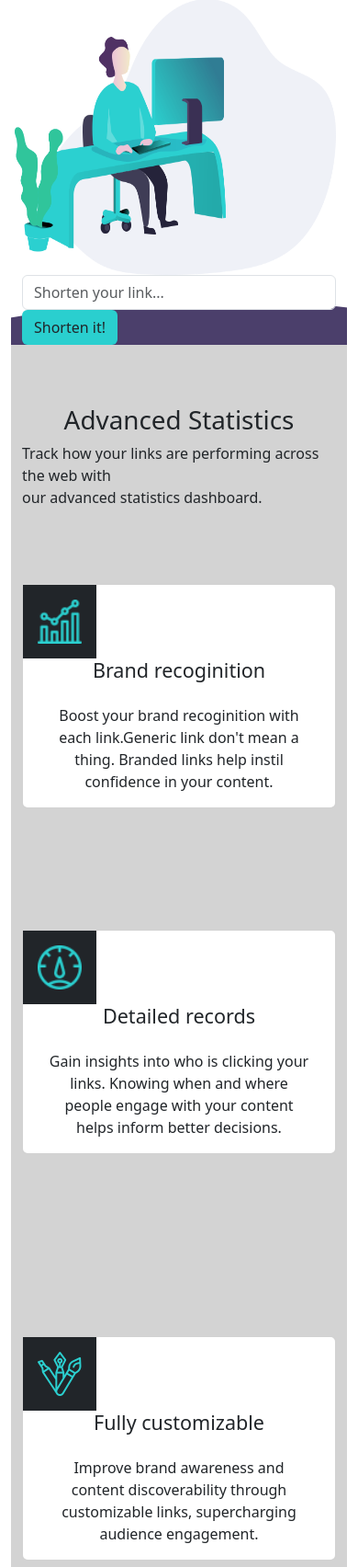
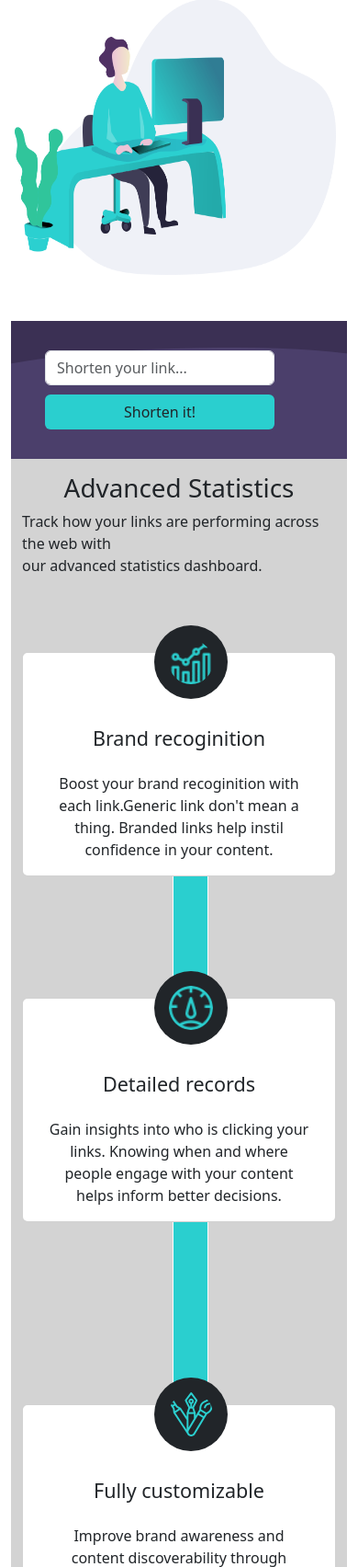
Before and after one commit to vijayasakthip/challenge, a PHP site: page / in a window 390 px wide. Shown: the part 308-2012 px from the top of the page at 92% size. Run offline with PHP 8.4, Linux system fonts and the light colour scheme.

Commit message:
Update style.css

```diff
--- a/style.css
+++ b/style.css
@@ -6,3 +6,296 @@
     background-color: blue;
     color: white;
 }
+
+.navbarscustom{
+    background-color: white;
+  }
+  @media screen and (max-width:500px){
+    .navbarscustom{
+      background-color:hsl(257, 27%, 26%);
+    }
+  }
+
+
+    .searchbar{
+      width: 400px;
+      margin-right: 40px;
+    }
+  @media (max-width:575px){
+  .searchbar{
+    width: 450px;
+    margin-left: 30px;
+    margin-bottom: 10px;
+  }
+  }
+  @media (max-width:500px){
+    .searchbar{
+    width:250px;
+    margin-left: 25px;
+    margin-bottom: 10px;
+  }
+  }
+
+
+  #button{
+    width: 100px;
+    margin-left: 10px;
+
+  }
+
+  @media (max-width:620px){
+  #button{
+  width: 100px;
+  margin-left: 30px;
+  }
+  }
+
+  @media (max-width:590px){
+  #button{
+  width: 100px;
+  margin-left: 50px;
+  }
+  }
+
+  @media (max-width:575px){
+  #button{
+  width: 450px;
+  margin-left: 30px;
+
+  }
+  }
+
+  @media(max-width:500px){
+    #button{
+      width:250px;
+      margin-left:25px ;
+    }
+  }
+
+
+  .imageback{
+    background-color:hsl(257, 27%, 26%);
+    height: 150px;
+    width: 90%;
+   margin-left: 65px;
+   position: relative;
+   top: 50px;
+
+  }
+
+  @media (max-width:1100px){
+  .imageback{
+    margin: 0px;
+    width: 100%;
+  }
+
+  }
+  @media (max-width:575px){
+  .imageback{
+    margin: 0px;
+    width: 100%;
+  }
+
+  }
+
+  @media (max-width:500px){
+  .imageback{
+    margin: 0px;
+    width: 100%;
+  }
+
+  }
+  .borderline{
+    border: 1px solid white;
+    background-color: hsl(180, 66%, 49%);
+    width: 80%;
+    height: 20px;
+    position:absolute;
+    top:950px;
+    margin-left: 10px;
+    margin-right: auto;
+  }
+  @media(max-width:768px){
+    .borderline{
+
+        border: 1px solid white;
+        background-color: hsl(180, 66%, 49%);
+        width: 10%; /* Vertical box width */
+        height: 950px; /* Increased height for vertical layout */
+        position: absolute;
+        top: 1100px; /* Positioning as needed */
+        margin-left: 45%;
+
+
+    }
+  }
+  @media(max-width:425px){
+    .borderline{
+
+        border: 1px solid white;
+        background-color: hsl(180, 66%, 49%);
+        width: 10%; /* Vertical box width */
+        height: 950px; /* Increased height for vertical layout */
+        position: absolute;
+        top: 1100px; /* Positioning as needed */
+        margin-left: 45%;
+
+
+    }
+  }
+  @media(max-width:375px){
+    .borderline{
+
+        border: 1px solid white;
+        background-color: hsl(180, 66%, 49%);
+        width: 10%; /* Vertical box width */
+        height: 950px; /* Increased height for vertical layout */
+        position: absolute;
+        top: 1100px; /* Positioning as needed */
+        margin-left: 45%;
+
+
+    }
+  }
+  @media(max-width:320px){
+    .borderline{
+
+        border: 1px solid white;
+        background-color: hsl(180, 66%, 49%);
+        width: 10%; /* Vertical box width */
+        height: 950px; /* Increased height for vertical layout */
+        position: absolute;
+        top: 1100px; /* Positioning as needed */
+        margin-left: 43%;
+
+
+    }
+  }
+
+
+
+
+
+
+
+  .icon1 {
+    border-radius: 50%;
+    position: relative;
+    bottom: 30px;
+    left: 20px;
+}
+
+ /* For screens less than or equal to 768px */
+ @media(max-width: 768px) {
+  .icon1 {
+      left: auto; /* Reset the left value */
+      margin-left: 46%;
+  }
+}
+@media(max-width: 766px) {
+  .icon1 {
+      left: auto; /* Reset the left value */
+      margin-left: 43%;
+  }
+}
+/* For screens less than or equal to 375px */
+@media(max-width: 425px) {
+  .icon1 {
+      margin-left: 42%;
+  }
+}
+/* For screens less than or equal to 375px */
+@media(max-width: 375px) {
+  .icon1 {
+      margin-left: 40px;
+  }
+}
+
+/* For screens less than or equal to 320px */
+@media(max-width: 320px) {
+  .icon1 {
+      margin-left: 38%;
+  }
+}
+
+
+
+  .icon2{
+    border-radius: 50%;
+    position: relative;
+    bottom: 30px;
+    left: 20px;
+  }
+ /* For screens less than or equal to 768px */
+ @media(max-width: 768px) {
+  .icon2 {
+      left: auto; /* Reset the left value */
+      margin-left: 46%;
+  }
+}
+@media(max-width: 766px) {
+  .icon2 {
+      left: auto; /* Reset the left value */
+      margin-left: 43%;
+  }
+}
+/* For screens less than or equal to 375px */
+@media(max-width: 425px) {
+  .icon2 {
+      margin-left: 42%;
+  }
+}
+/* For screens less than or equal to 375px */
+@media(max-width: 375px) {
+  .icon2 {
+      margin-left: 40px;
+  }
+}
+
+/* For screens less than or equal to 320px */
+@media(max-width: 320px) {
+  .icon2 {
+      margin-left: 38%;
+  }
+}
+
+
+
+  .icon3{
+    border-radius: 50%;
+    position: relative;
+    bottom: 30px;
+    left: 20px;
+  }
+ /* For screens less than or equal to 768px */
+@media(max-width: 768px) {
+  .icon3 {
+      left: auto; /* Reset the left value */
+      margin-left: 46%;
+  }
+}
+@media(max-width: 766px) {
+  .icon3 {
+      left: auto; /* Reset the left value */
+      margin-left: 43%;
+  }
+}
+/* For screens less than or equal to 375px */
+@media(max-width: 425px) {
+  .icon3 {
+      margin-left: 42%;
+  }
+}
+/* For screens less than or equal to 375px */
+@media(max-width: 375px) {
+  .icon3 {
+      margin-left: 40px;
+  }
+}
+
+/* For screens less than or equal to 320px */
+@media(max-width: 320px) {
+  .icon3 {
+      margin-left: 38%;
+  }
+}
```
